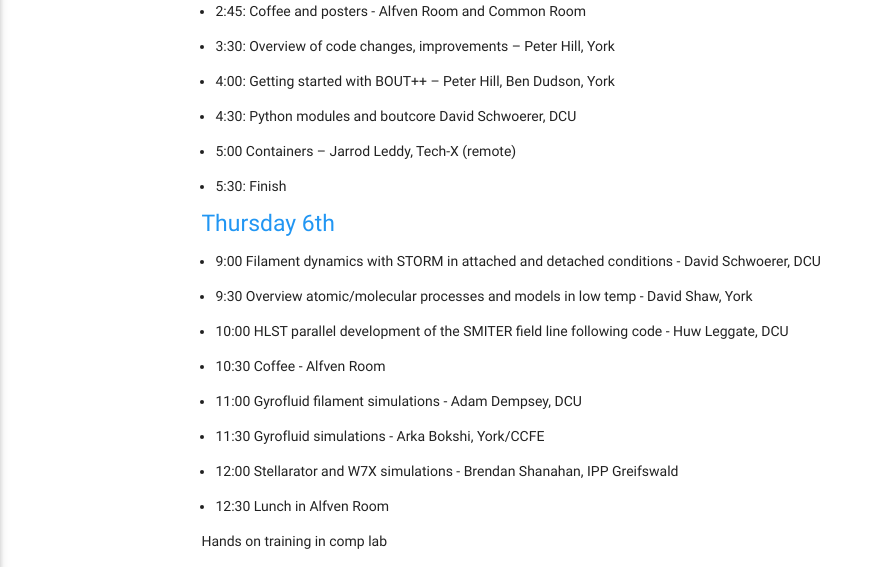
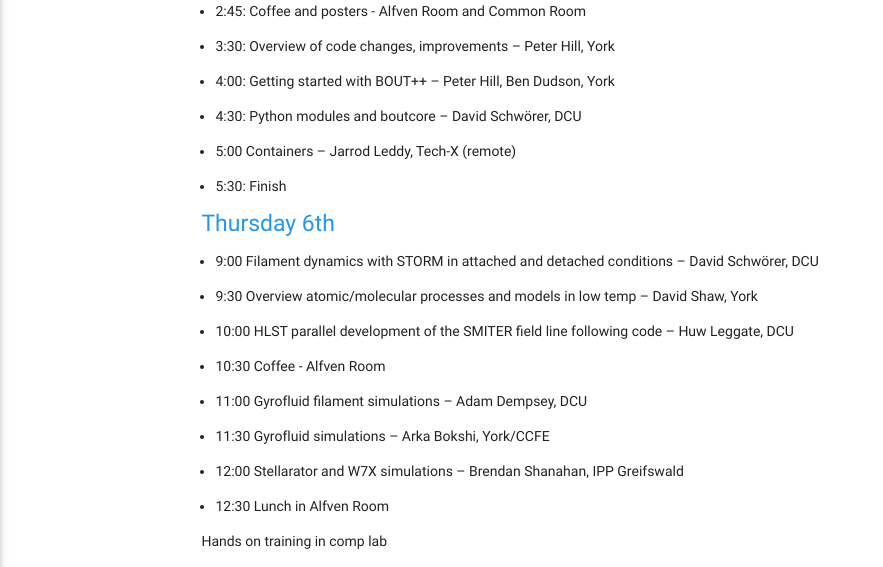
Before and after one commit to boutproject/boutproject.github.io, a Jekyll site: the page built from documentation/workshop2018.markdown, in a window 1280 px wide and 900 px high, scrolled down 654 px. Shown: the part 152-719 px from the top of the window, without its empty margins (0-883 px from the left). Built offline with Jekyll 4.4.1, drawn with Linux system fonts in a browser that asks for light colours.

Commit message:
Fix strange characters

```diff
--- a/documentation/workshop2018.markdown
+++ b/documentation/workshop2018.markdown
@@ -35,22 +35,22 @@
 
 * 3:30:  Overview of code changes, improvements -- Peter Hill, York
 * 4:00:  Getting started with BOUT++ -- Peter Hill, Ben Dudson, York
-* 4:30:  Python modules and boutcore David Schwoerer, DCU
+* 4:30:  Python modules and boutcore -- David Schwörer, DCU
 * 5:00   Containers -- Jarrod Leddy, Tech-X (remote)
 * 5:30:  Finish
 
 
 ##### Thursday 6th
 
-* 9:00 Filament dynamics with STORM in attached and detached conditions - David Schwoerer, DCU
-* 9:30 Overview atomic/molecular processes and models in low temp - David Shaw, York
-* 10:00 HLST parallel development of the SMITER field line following code - Huw Leggate, DCU
+* 9:00 Filament dynamics with STORM in attached and detached conditions -- David Schwörer, DCU
+* 9:30 Overview atomic/molecular processes and models in low temp -- David Shaw, York
+* 10:00 HLST parallel development of the SMITER field line following code -- Huw Leggate, DCU
 
 * 10:30 Coffee - Alfven Room
 
-* 11:00 Gyrofluid filament simulations - Adam Dempsey, DCU
-* 11:30 Gyrofluid simulations - Arka Bokshi, York/CCFE
-* 12:00 Stellarator and W7X simulations - Brendan Shanahan, IPP Greifswald
+* 11:00 Gyrofluid filament simulations -- Adam Dempsey, DCU
+* 11:30 Gyrofluid simulations -- Arka Bokshi, York/CCFE
+* 12:00 Stellarator and W7X simulations -- Brendan Shanahan, IPP Greifswald
 
 * 12:30 Lunch in Alfven Room
 
```
